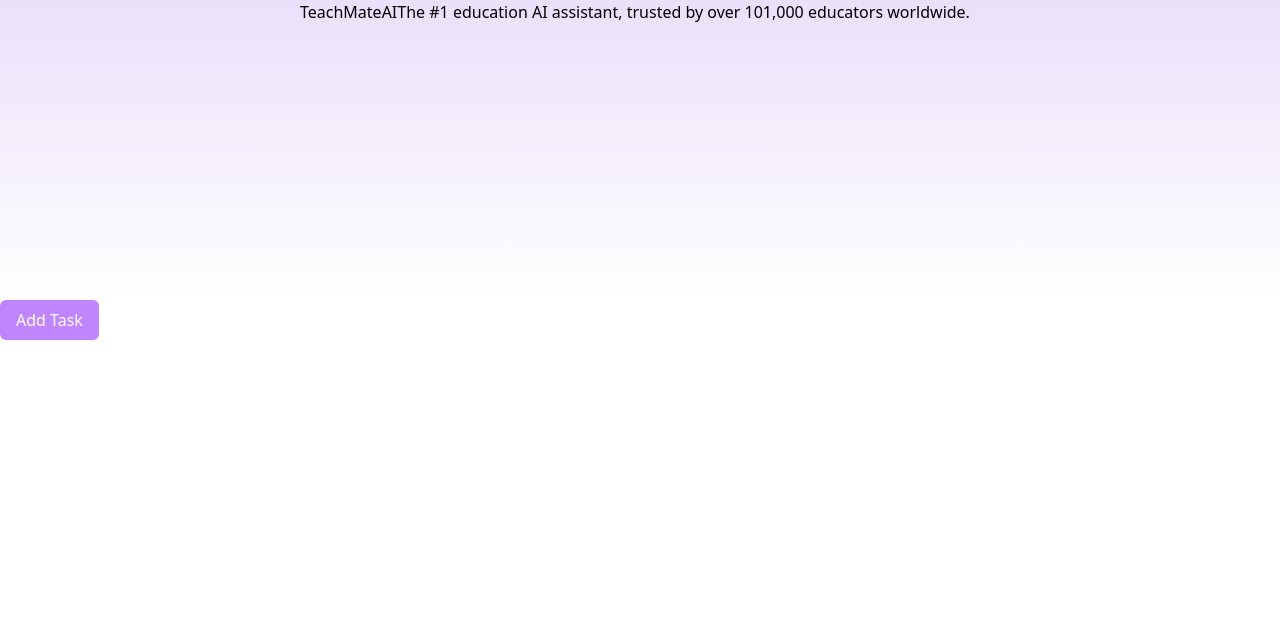
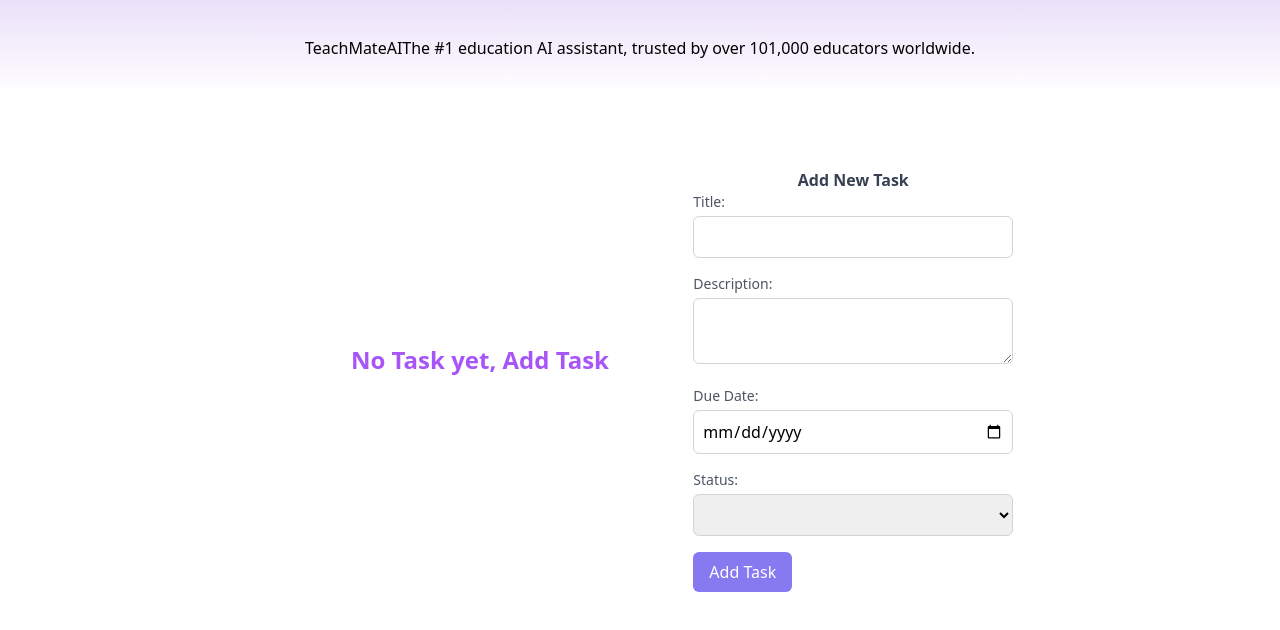
Before and after one commit to TNuel/LearnlyApp, a Vue app: page / in a window 1280 px wide. Shown: the top 630 px of the page. Built offline with nearby package versions, Linux system fonts and the light colour scheme.

Commit message:
Add edit functionality

```diff
--- a/src/App.vue
+++ b/src/App.vue
@@ -3,29 +3,54 @@
   <div>
     <TopNav />
   </div>
-  <div>
-    <button @click="toggleShowModal" class="text-white rounded-md px-4 py-2 bg-purple-400 hover:bg-purple-600 disabled:bg-gray-400 cursor-pointer disabled:cursor-not-allowed">
-      Add Task
-    </button>
-  </div>
-  <div v-for="task in tasks" :key="task.id" class=" bg-blue-200">
-    <TaskCard :cardData="task" :editCard="editTask" />
+  <div class="flex mx-auto w-2/3 mt-8 justify-center">
+    <div v-if="tasks.length > 0" class="w-1/2">
+      <div class="flex justify-center items-center w-1/2 text-2xl font-bold text-purple-500">
+        All Tasks
+      </div>
+      <div v-for="task in tasks" :key="task.id" class="">
+        <TaskCard :cardData="task" @edit-card="editTask(task)" />
+      </div>
 
-  </div>
-  <div v-if="showModal">
-    <Modal :isVisible="showModal" :closeModal="toggleShowModal" />
+    </div>
+    <div v-else class="flex justify-center items-center w-1/2 text-2xl font-bold text-purple-500">
+      No Task yet, Add Task
+    </div>
+    <div v-if="showModal">
+      <Modal :isVisible="showModal" :closeModal="toggleShowModal" />
+    </div>
+    <div v-if="showEditModal">
+      <EditModal :isVisible="showEditModal" :formData="editTaskData" :closeModal="closeEditModal" />
+    </div>
+
   </div>
 </template>
 
 
 <script setup lang="ts">
-import { ref, computed } from 'vue';
+import { ref, computed, reactive } from 'vue';
 import TopNav from "./components/layout/TopNav.vue";
 import TaskCard from "./components/utility/Card.vue";
 import Modal from "./components/utility/Modal.vue"
+import EditModal from "./components/utility/EditModal.vue"
 import { useTaskStore } from './stores/tasks';
 // import { nanoid } from "nanoid";
 
+interface CardData {
+    id: string;
+  title: string;
+  description: string;
+  dueDate: string;
+  status: string;
+}
+
+let editTaskData : CardData = reactive({
+  id: "",
+  title: "",
+  description: "",
+  dueDate: "",
+  status: "",
+});
 const taskStore = useTaskStore()
 const tasks = computed(() => {
   return taskStore.tasks
@@ -34,7 +59,8 @@ console.log('local storage task =>', tasks.value);
 console.log('local storage task =>', taskStore.tasks);
 
 
-const showModal = ref(false);
+const showModal = ref(true);
+const showEditModal = ref(false);
 const toggleShowModal = () => {
   console.log('toggle show modal =>');
 
@@ -42,10 +68,16 @@ const toggleShowModal = () => {
   console.log('toggle show modal =>', showModal.value);
 };
 
+const closeEditModal = () => {
+  showEditModal.value = false;
+};
 
-const editTask = () => {
-  showModal.value = true;
-  // console.log('edit data =>', data)
+
+const editTask = (data : CardData) => {
+  showEditModal.value = true;
+  console.log('edit data =>', data)
+  editTaskData = data;
+  console.log('edit data =>', editTaskData)
 };
 
 </script>
--- a/src/components/layout/TopNav.vue
+++ b/src/components/layout/TopNav.vue
@@ -1,91 +1,30 @@
 <template>
     <div>
       <div
-      class="bubble-element Group cmrmaG0 bubble-r-container flex column"
-      style="
-        max-width: unset;
-        background: -webkit-linear-gradient(
-          top,
-          rgba(187, 152, 237, 0.3) 0%,
-          rgba(129, 200, 239, 0) 100%
-        );
-      "
+        class="flex flex-row max-w-full justify-center items-center h-24"
+        style="background: -webkit-linear-gradient(top, rgba(187, 152, 237, 0.3) 0%, rgba(129, 200, 239, 0) 100%);"
       >
-      <div class="bubble-element Group cmsaQaC bubble-r-container flex row">
-        <div
-          class="bubble-element jpanelmenu-SlidebarMenu fa-reorder"
-          style="
-            visibility: hidden;
-            align-self: center;
-            min-width: 40px;
-            max-width: 40px;
-            order: 4;
-            width: 40px;
-            flex-grow: 1;
-            margin: 20px 20px 0px 0px;
-            z-index: 6;
-            display: none;
-            padding: 0px;
-            text-align: center;
-            font-family: FontAwesome;
-            color: rgb(0, 0, 0);
-            font-size: 0px;
-            cursor: pointer;
-            height: 40px;
-          "
-        ></div>
-        <div
-          class="bubble-element jpanelmenu-SlidebarMenu fa-reorder"
-          style="
-            visibility: hidden;
-            align-self: center;
-            min-width: 40px;
-            max-width: 40px;
-            order: 5;
-            width: 40px;
-            flex-grow: 1;
-            margin: 20px 20px 0px 0px;
-            z-index: 6;
-            display: none;
-            padding: 0px;
-            text-align: center;
-            font-family: FontAwesome;
-            color: rgb(0, 0, 0);
-            font-size: 0px;
-            cursor: pointer;
-            height: 40px;
-          "
-        ></div>
-      </div>
         <div class="bubble-element group flex flex-row">
-        <button
-          class="bubble-element Icon"
-          tabindex=""
-        >
+          <!-- <button class="bubble-element Icon" tabindex="">
             <svg viewBox="0 -18 50 50" style="width: 100%; height: 100%">
               <text
-              class="fa "
+                class="fa"
                 x="50%"
                 y="50%"
                 text-anchor="middle"
                 style="font-size: 50px; fill: currentcolor"
               >
-              
+
               </text>
             </svg>
-        </button>
+          </button> -->
           <div class="bubble-element Text">
             <div>TeachMateAI</div>
           </div>
         </div>
         <div class="bubble-element Text">
-        The #1 education AI assistant, trusted by over 101,000 educators
-        worldwide.
+          The #1 education AI assistant, trusted by over 101,000 educators worldwide.
         </div>
       </div>
     </div>
   </template>
-
-<script setup lang="ts"></script>
-
-<style></style>
--- a/src/components/utility/Card.vue
+++ b/src/components/utility/Card.vue
@@ -1,15 +1,24 @@
 <template>
   <div
-    class="max-w-lg mx-auto overflow-hidden bg-white shadow-lg rounded-md hover:shadow-xl transition-transform duration-200 transform hover:scale-105"
+    class="max-w-md mx-auto my-4 overflow-hidden bg-white shadow-lg rounded-md hover:shadow-xl transition-transform duration-200 transform hover:scale-105"
   >
     <div class="px-6 py-4">
-        <h1 class="font-bold text-xl mb-2 text-gray-700 ">Title: {{ cardData.title }}</h1>
-        <p class="text-gray-700 text-base mb-2">Description: {{ cardData.description }}</p>
-        <p class="text-gray-700 text-sm mb-2">Due Date: {{ cardData.dueDate }}</p>
-        <p class="text-gray-700 text-sm mb-2">Status: {{ cardData.status }}</p>
+        <div class="font-semiboldbold text-xl mb-2 text-gray-500w-full flex items-center">Title: <div class="ml-3 font-bold text-gray-600 capitalize">{{ cardData.title }}</div></div>
+        <p class="text-gray-700 text-base mb-2">Description: <span class="font-semiboldml-3">{{ cardData.description }}</span></p>
+        <p class="text-gray-700 text-sm mb-2">Due Date: <span class="font-semiboldml-3">{{ cardData.dueDate }}</span></p>
+        <p class="text-gray-700 text-sm mb-2"
+
+        >Status: <span class="ml-3"
+        :class="{
+            'text-gray-500 font-semibold' : cardData.status == 'Pending',
+            'text-primary font-semibold' : cardData.status == 'In Progress',
+            'text-red-400 font-bold' : cardData.status == 'Deprioritized',
+            'text-green-300 font-semibold' : cardData.status == 'Done'}"
+        >{{ cardData.status }}</span></p>
+        <!-- @click="editCard()" -->
         <button
-          @click="editCard()"
-          class="bg-green-500 text-white font-semibold text-base py-2 px-4 rounded focus:outline-none focus:shadow-outline-green active:bg-green-600"
+          @click="$emit('editCard', cardData)"
+          class="hover:bg-primary text-primary hover:text-white font-semibold text-base py-2 px-4 rounded focus:outline-none focus:shadow-outline-blue active:bg-primary"
         >
           Edit
         </button>
@@ -33,9 +42,9 @@ defineProps({
       type: Object as PropType<CardData>,
       required: true,
     },
-    editCard: {
-      type: Function as PropType<() => void>,
-      required: true,
-    },
+    // editCard: {
+    //   type: Function as PropType<() => {}>,
+    //   required: true,
+    // },
   });
 </script>
--- /dev/null
+++ b/src/components/utility/EditModal.vue
@@ -0,0 +1,116 @@
+<template>
+  <div
+    v-show="isVisible"
+    class="fixed top-0 left-0 w-full h-full flex items-center justify-center bg-black bg-opacity-50 z-50"
+    >
+    <div class="w-80 bg-white px-8 py-4 rounded-lg">
+        <h1 class="text-center font-bold text-gray-700">Update Task</h1>
+      <form @submit.prevent="submitForm">
+        <div class="mb-4">
+          <label for="title" class="block text-sm font-medium text-gray-600"
+            >Title:</label
+          >
+          <input
+            v-model="formData.title"
+            type="text"
+            required
+            class="mt-1 p-2 border border-gray-300 rounded-md w-full"
+          />
+        </div>
+
+        <div class="mb-4">
+          <label
+            for="description"
+            class="block text-sm font-medium text-gray-600"
+            >Description:</label
+          >
+          <textarea
+            v-model="formData.description"
+            required
+            class="mt-1 p-2 border border-gray-300 rounded-md w-full"
+          ></textarea>
+        </div>
+
+        <div class="mb-4">
+          <label for="dueDate" class="block text-sm font-medium text-gray-600"
+            >Due Date:</label
+          >
+          <input
+            v-model="formData.dueDate"
+            type="date"
+            required
+            class="mt-1 p-2 border border-gray-300 rounded-md w-full"
+          />
+        </div>
+
+        <div class="mb-4">
+          <label for="status" class="block text-sm font-medium text-gray-600"
+            >Status:</label
+          >
+          <select
+            v-model="formData.status"
+            required
+            class="mt-1 p-2 border border-gray-300 rounded-md w-full"
+          >
+          <option selected disabled>Select Status</option>
+          <option value="Pending">Pending</option>
+          <option value="In Progress">In Progress</option>
+          <option value="Depriortized">Depriortized</option>
+          <option value="Done">Done</option>
+        </select>
+        </div>
+        <div class="flex justify-between">
+          <button @click="closeModal" class="bg-gray-300 py-2 px-4 rounded-md">
+            Close
+          </button>
+          <button
+            type="submit"
+            class="bg-secondary/90 hover:bg-secondary cursor-pointer hover:scale-105 text-white py-2 px-4 rounded-md"
+          >
+            Done
+          </button>
+        </div>
+      </form>
+    </div>
+</div>
+</template>
+
+<script setup lang="ts">
+import { defineProps, PropType } from "vue";
+// import { useTaskStore } from "../../stores/tasks"
+
+interface FormData {
+  id: string;
+  title: string;
+  description: string;
+  dueDate: string;
+  status: string;
+}
+
+const prop = defineProps({
+  isVisible: {
+    type: Boolean as PropType<boolean>,
+    required: true,
+  },
+//   addTask: {
+//     type: Function as PropType<(data: FormData) => void>,
+//     required: true,
+//   },
+  closeModal: {
+    type: Function as PropType<() => void>,
+    required: true,
+  },
+  formData: {
+    type: Object as PropType<FormData>,
+    required: true,
+  },
+});
+
+// const taskStore = useTaskStore();
+
+const submitForm = async () => {
+  // Validate the form data here if needed
+  console.log("Submit");
+  prop.closeModal()
+};
+</script>
--- a/src/components/utility/Modal.vue
+++ b/src/components/utility/Modal.vue
@@ -1,9 +1,10 @@
 <template>
   <div
     v-show="isVisible"
-    class="fixed top-0 left-0 w-full h-full flex items-center justify-center bg-black bg-opacity-50 z-50"
-  >
-    <div class="bg-white p-8 rounded-lg shadow-lg">
+    class="fixed md:hidden top-0 left-0 w-full h-full flex items-center justify-center bg-black bg-opacity-50 z-50"
+    >
+    <div class="w-80">
+        <h1 class="text-center font-bold text-gray-700">Add New Task</h1>
       <form @submit.prevent="submitForm">
         <div class="mb-4">
           <label for="title" class="block text-sm font-medium text-gray-600"
@@ -46,12 +47,17 @@
           <label for="status" class="block text-sm font-medium text-gray-600"
             >Status:</label
           >
-          <input
+          <select
             v-model="formData.status"
-            type="text"
             required
             class="mt-1 p-2 border border-gray-300 rounded-md w-full"
-          />
+          >
+          <option selected disabled>Select Status</option>
+          <option value="Pending">Pending</option>
+          <option value="In Progress">In Progress</option>
+          <option value="Depriortized">Depriortized</option>
+          <option value="Done">Done</option>
+        </select>
         </div>
         <div class="flex justify-between">
           <button @click="closeModal" class="bg-gray-300 py-2 px-4 rounded-md">
@@ -59,14 +65,78 @@
           </button>
           <button
             type="submit"
-            class="bg-blue-500 text-white py-2 px-4 rounded-md"
+            class="bg-secondary/90 hover:bg-secondary cursor-pointer hover:scale-105 text-white py-2 px-4 rounded-md"
           >
             Add Task
           </button>
         </div>
       </form>
     </div>
-  </div>
+</div>
+<div class="w-80 hidden md:block mt-10">
+    <h1 class="font-bold text-center text-gray-700">Add New Task</h1>
+  <form @submit.prevent="submitForm">
+    <div class="mb-4">
+      <label for="title" class="block text-sm font-medium text-gray-600"
+        >Title:</label
+      >
+      <input
+        v-model="formData.title"
+        type="text"
+        required
+        class="mt-1 p-2 border border-gray-300 rounded-md w-full"
+      />
+    </div>
+
+    <div class="mb-4">
+      <label
+        for="description"
+        class="block text-sm font-medium text-gray-600"
+        >Description:</label
+      >
+      <textarea
+        v-model="formData.description"
+        required
+        class="mt-1 p-2 border border-gray-300 rounded-md w-full"
+      ></textarea>
+    </div>
+
+    <div class="mb-4">
+      <label for="dueDate" class="block text-sm font-medium text-gray-600"
+        >Due Date:</label
+      >
+      <input
+        v-model="formData.dueDate"
+        type="date"
+        required
+        class="mt-1 p-2 border border-gray-300 rounded-md w-full"
+      />
+    </div>
+
+    <div class="mb-4">
+      <label for="status" class="block text-sm font-medium text-gray-600"
+        >Status:</label
+      >
+      <select
+        v-model="formData.status"
+        required
+        class="mt-1 p-2 border border-gray-300 rounded-md w-full"
+      >
+      <option selected disabled>Select Status</option>
+      <option value="Pending">Pending</option>
+      <option value="In Progress">In Progress</option>
+      <option value="Deprioritized">Deprioritized</option>
+      <option value="Done">Done</option>
+    </select>
+    </div>
+    <button
+      type="submit"
+      class="bg-secondary/90 hover:bg-secondary cursor-pointer hover:scale-105 text-white py-2 px-4 rounded-md"
+    >
+      Add Task
+    </button>
+  </form>
+</div>
 </template>
 
 <script setup lang="ts">
@@ -122,7 +192,13 @@ const submitForm = async () => {
   console.log("Submit", taskData);
   const result =await taskStore.addTask(taskData);
   console.log('add task result', result);
-
+  if(result) {
+    formData.id = "";
+    formData.title = "";
+    formData.description = "";
+    formData.dueDate = "";
+    formData.status = "";
+  }
 //   addTask();
 //   closeModal();
 };
```
Also changed, not shown: tailwind.config.cjs (+6 -1 lines). Lines whose indentation alone changed are shown as unchanged.
